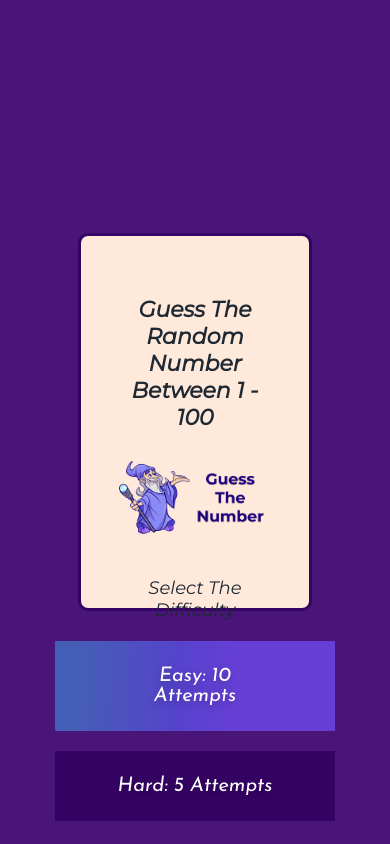
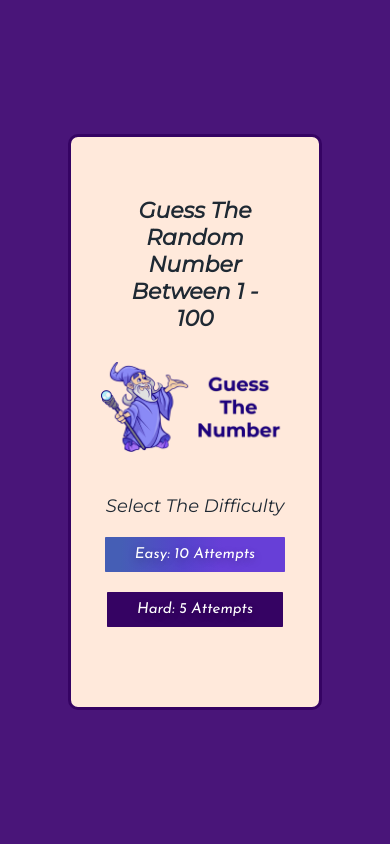
Before and after one commit to izhar9/Guess-The-Number, a plain HTML site: page index.html in a window 390 px wide. Drawn offline with Linux system fonts and the light colour scheme.

Commit message:
Update style.css

```diff
--- a/style.css
+++ b/style.css
@@ -137,8 +137,7 @@
     background-color: #491579;
  }
   main{
-    width: 60vw;
-    height: 97vw;
+    width: 65vw;
     text-align: center;
     background-color: var(--background);
     border: solid var(--dark);
@@ -148,8 +147,44 @@
     margin: auto;
     color: #1f2933;
  }
+ .image{
+  width: 100%;
+  max-height: 22rem;
+  height: auto;
+  margin: 1rem 0 4rem 0;
+}
+.button-wrapper{
+  display: flex;
+  flex-direction: column;
+  justify-content: center;
+  align-items: center;
+  margin-top: 2rem;
+  margin-bottom: 4rem;
+}
+button{
+  min-width: 0rem;
+  background-image: linear-gradient(92.88deg,
+  #455eb5 9.16%,
+  #5643cc 43.89%,
+  #673fd7 64.72%
+  );
+  border-radius: 0.8px;
+   border-style: none;
+   color: #ffffff;
+   cursor: pointer;
+   padding: 1rem 3rem;
+   font-size: 1.5rem;
+   text-align: center;
+   margin-bottom: 2rem;
+   text-shadow: rgba(0, 0, 0, 0.25) 0 3px 8px;
+   transition: all 0.55;
+   user-select: none;
+   -webkit-user-select: none;
+   text-transform: capitalize;
+   font-family: "josefin sans", sans-serif;
+}
  #gameArea{
-  height: 50vh;
+  height: 90vh;
   display: flex;
   flex-direction: column;
   justify-content: center;
@@ -158,9 +193,9 @@
 input{
   border: 0.1rem solid lightgray;
   background: transparent;
-  margin: 4rem -6rem;
+  margin: 3rem -6rem;
   padding: 2rem 0;
-  width: 25rem;
+  width: 15rem;
   text-align: center;
   font-family: "josefin sans", sans-serif;
 }
@@ -174,6 +209,6 @@ input{
   display: flex;
   justify-content: space-between;
   align-items: center;
-  margin-top: 3rem;
+  margin-top: 1rem;
 }
 }
```
